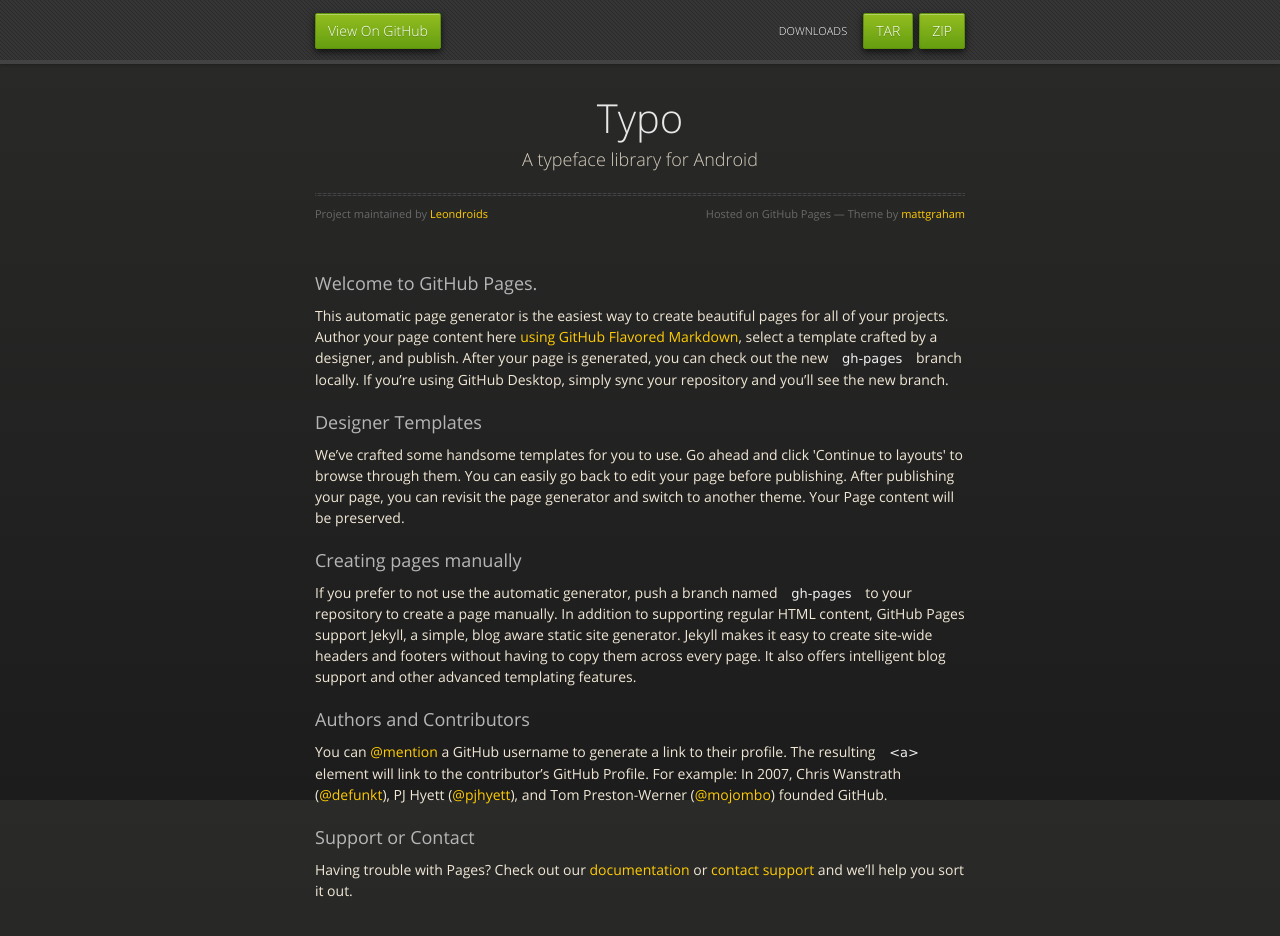
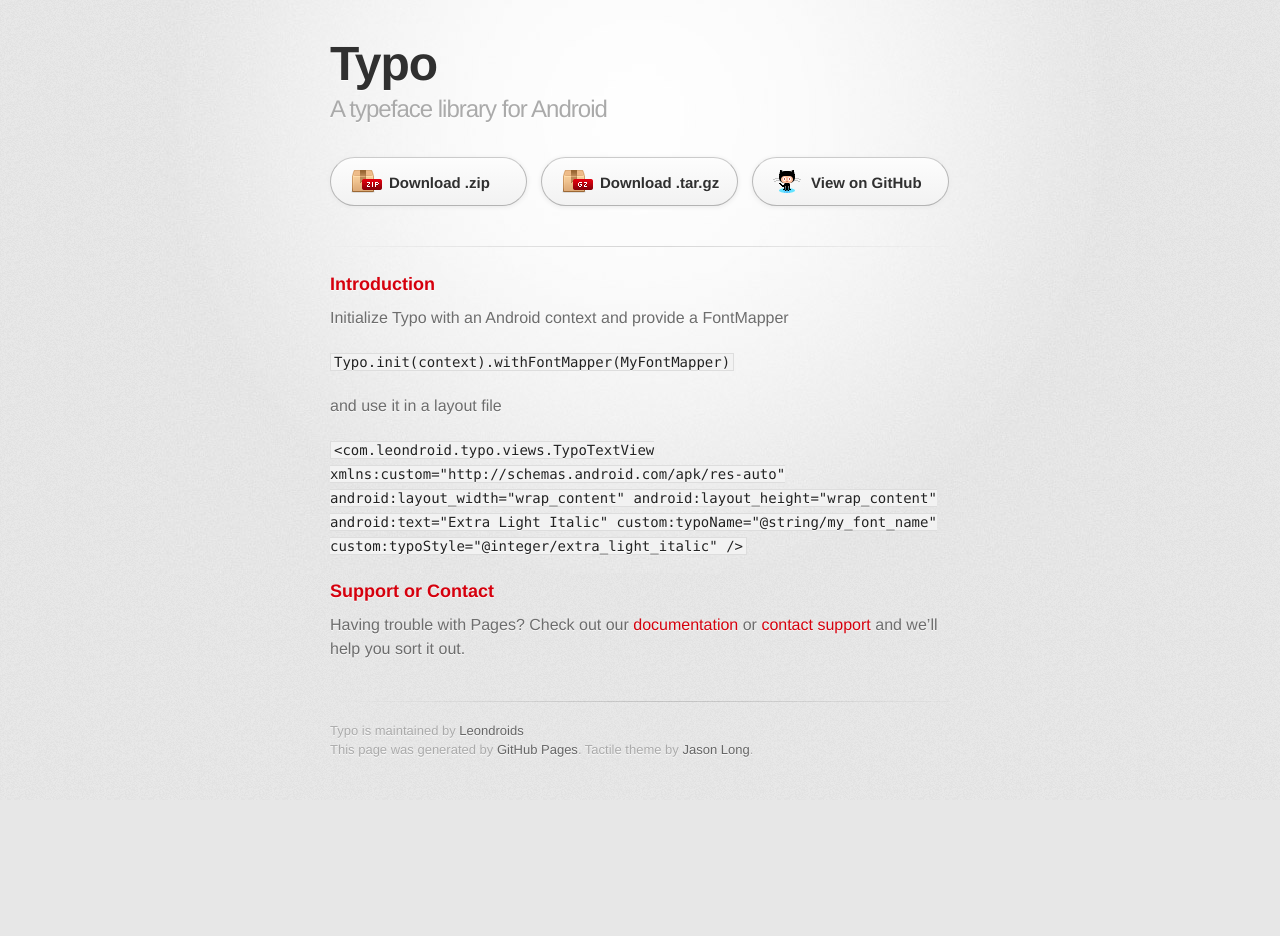
Before and after one commit to Leondroids/typo, a plain HTML site: page index.html in a window 1280 px wide. After the commit the page ends 800 px from the top, so only its background shows below. Drawn offline with nearby package versions, Linux system fonts and the light colour scheme; a web font is replaced by a local one.

Commit message:
Create gh-pages branch via GitHub

```diff
--- a/index.html
+++ b/index.html
@@ -1,71 +1,66 @@
-<!doctype html>
+<!DOCTYPE html>
 <html>
   <head>
-    <meta charset="utf-8">
+    <meta charset='utf-8'>
     <meta http-equiv="X-UA-Compatible" content="chrome=1">
+    <link href='https://fonts.googleapis.com/css?family=Chivo:900' rel='stylesheet' type='text/css'>
+    <link rel="stylesheet" type="text/css" href="stylesheets/stylesheet.css" media="screen">
+    <link rel="stylesheet" type="text/css" href="stylesheets/github-dark.css" media="screen">
+    <link rel="stylesheet" type="text/css" href="stylesheets/print.css" media="print">
+    <!--[if lt IE 9]>
+    <script src="//html5shiv.googlecode.com/svn/trunk/html5.js"></script>
+    <![endif]-->
     <title>Typo by Leondroids</title>
-    <link rel="stylesheet" href="stylesheets/styles.css">
-    <link rel="stylesheet" href="stylesheets/github-dark.css">
-    <script src="https://ajax.googleapis.com/ajax/libs/jquery/1.7.1/jquery.min.js"></script>
-    <script src="javascripts/respond.js"></script>
-    <!--[if lt IE 9]>
-      <script src="//html5shiv.googlecode.com/svn/trunk/html5.js"></script>
-    <![endif]-->
-    <!--[if lt IE 8]>
-    <link rel="stylesheet" href="stylesheets/ie.css">
-    <![endif]-->
-    <meta name="viewport" content="width=device-width, initial-scale=1, user-scalable=no">
+  </head>
 
-  </head>
   <body>
-      <div id="header">
-        <nav>
-          <li class="fork"><a href="https://github.com/Leondroids/typo">View On GitHub</a></li>
-          <li class="downloads"><a href="https://github.com/Leondroids/typo/zipball/master">ZIP</a></li>
-          <li class="downloads"><a href="https://github.com/Leondroids/typo/tarball/master">TAR</a></li>
-          <li class="title">DOWNLOADS</li>
-        </nav>
-      </div><!-- end header -->
+    <div id="container">
+      <div class="inner">
 
-    <div class="wrapper">
+        <header>
+          <h1>Typo</h1>
+          <h2>A typeface library for Android</h2>
+        </header>
 
-      <section>
-        <div id="title">
-          <h1>Typo</h1>
-          <p>A typeface library for Android</p>
-          <hr>
-          <span class="credits left">Project maintained by <a href="https://github.com/Leondroids">Leondroids</a></span>
-          <span class="credits right">Hosted on GitHub Pages &mdash; Theme by <a href="https://twitter.com/michigangraham">mattgraham</a></span>
-        </div>
+        <section id="downloads" class="clearfix">
+          <a href="https://github.com/Leondroids/typo/zipball/master" id="download-zip" class="button"><span>Download .zip</span></a>
+          <a href="https://github.com/Leondroids/typo/tarball/master" id="download-tar-gz" class="button"><span>Download .tar.gz</span></a>
+          <a href="https://github.com/Leondroids/typo" id="view-on-github" class="button"><span>View on GitHub</span></a>
+        </section>
 
-        <h3>
-<a id="welcome-to-github-pages" class="anchor" href="#welcome-to-github-pages" aria-hidden="true"><span class="octicon octicon-link"></span></a>Welcome to GitHub Pages.</h3>
+        <hr>
 
-<p>This automatic page generator is the easiest way to create beautiful pages for all of your projects. Author your page content here <a href="https://guides.github.com/features/mastering-markdown/">using GitHub Flavored Markdown</a>, select a template crafted by a designer, and publish. After your page is generated, you can check out the new <code>gh-pages</code> branch locally. If you’re using GitHub Desktop, simply sync your repository and you’ll see the new branch.</p>
+        <section id="main_content">
+          <h3>
+<a id="introduction" class="anchor" href="#introduction" aria-hidden="true"><span class="octicon octicon-link"></span></a>Introduction</h3>
 
-<h3>
-<a id="designer-templates" class="anchor" href="#designer-templates" aria-hidden="true"><span class="octicon octicon-link"></span></a>Designer Templates</h3>
+<p>Initialize Typo with an Android context and provide a FontMapper</p>
 
-<p>We’ve crafted some handsome templates for you to use. Go ahead and click 'Continue to layouts' to browse through them. You can easily go back to edit your page before publishing. After publishing your page, you can revisit the page generator and switch to another theme. Your Page content will be preserved.</p>
+<p><code>Typo.init(context).withFontMapper(MyFontMapper)</code></p>
 
-<h3>
-<a id="creating-pages-manually" class="anchor" href="#creating-pages-manually" aria-hidden="true"><span class="octicon octicon-link"></span></a>Creating pages manually</h3>
+<p>and use it in a layout file</p>
 
-<p>If you prefer to not use the automatic generator, push a branch named <code>gh-pages</code> to your repository to create a page manually. In addition to supporting regular HTML content, GitHub Pages support Jekyll, a simple, blog aware static site generator. Jekyll makes it easy to create site-wide headers and footers without having to copy them across every page. It also offers intelligent blog support and other advanced templating features.</p>
-
-<h3>
-<a id="authors-and-contributors" class="anchor" href="#authors-and-contributors" aria-hidden="true"><span class="octicon octicon-link"></span></a>Authors and Contributors</h3>
-
-<p>You can <a href="https://github.com/blog/821" class="user-mention">@mention</a> a GitHub username to generate a link to their profile. The resulting <code>&lt;a&gt;</code> element will link to the contributor’s GitHub Profile. For example: In 2007, Chris Wanstrath (<a href="https://github.com/defunkt" class="user-mention">@defunkt</a>), PJ Hyett (<a href="https://github.com/pjhyett" class="user-mention">@pjhyett</a>), and Tom Preston-Werner (<a href="https://github.com/mojombo" class="user-mention">@mojombo</a>) founded GitHub.</p>
+<p><code>&lt;com.leondroid.typo.views.TypoTextView
+            xmlns:custom="http://schemas.android.com/apk/res-auto"
+            android:layout_width="wrap_content"
+            android:layout_height="wrap_content"
+            android:text="Extra Light Italic"
+            custom:typoName="@string/my_font_name"
+            custom:typoStyle="@integer/extra_light_italic" /&gt;</code></p>
 
 <h3>
 <a id="support-or-contact" class="anchor" href="#support-or-contact" aria-hidden="true"><span class="octicon octicon-link"></span></a>Support or Contact</h3>
 
 <p>Having trouble with Pages? Check out our <a href="https://help.github.com/pages">documentation</a> or <a href="https://github.com/contact">contact support</a> and we’ll help you sort it out.</p>
-      </section>
+        </section>
 
+        <footer>
+          Typo is maintained by <a href="https://github.com/Leondroids">Leondroids</a><br>
+          This page was generated by <a href="https://pages.github.com">GitHub Pages</a>. Tactile theme by <a href="https://twitter.com/jasonlong">Jason Long</a>.
+        </footer>
+
+
+      </div>
     </div>
-    <!--[if !IE]><script>fixScale(document);</script><![endif]-->
-
   </body>
 </html>
--- /dev/null
+++ b/javascripts/main.js
@@ -0,0 +1 @@
+console.log('This would be the main JS file.');
--- /dev/null
+++ b/stylesheets/print.css
@@ -0,0 +1,228 @@
+html, body, div, span, applet, object, iframe,
+h1, h2, h3, h4, h5, h6, p, blockquote, pre,
+a, abbr, acronym, address, big, cite, code,
+del, dfn, em, img, ins, kbd, q, s, samp,
+small, strike, strong, sub, sup, tt, var,
+b, u, i, center,
+dl, dt, dd, ol, ul, li,
+fieldset, form, label, legend,
+table, caption, tbody, tfoot, thead, tr, th, td,
+article, aside, canvas, details, embed,
+figure, figcaption, footer, header, hgroup,
+menu, nav, output, ruby, section, summary,
+time, mark, audio, video {
+  padding: 0;
+  margin: 0;
+  font: inherit;
+  font-size: 100%;
+  vertical-align: baseline;
+  border: 0;
+}
+/* HTML5 display-role reset for older browsers */
+article, aside, details, figcaption, figure,
+footer, header, hgroup, menu, nav, section {
+  display: block;
+}
+body {
+  line-height: 1;
+}
+ol, ul {
+  list-style: none;
+}
+blockquote, q {
+  quotes: none;
+}
+blockquote:before, blockquote:after,
+q:before, q:after {
+  content: '';
+  content: none;
+}
+table {
+  border-spacing: 0;
+  border-collapse: collapse;
+}
+body {
+  font-family: 'Helvetica Neue', Helvetica, Arial, serif;
+  font-size: 13px;
+  line-height: 1.5;
+  color: #000;
+}
+
+a {
+  font-weight: bold;
+  color: #d5000d;
+}
+
+header {
+  padding-top: 35px;
+  padding-bottom: 10px;
+}
+
+header h1 {
+  font-size: 48px;
+  font-weight: bold;
+  line-height: 1.2;
+  color: #303030;
+  letter-spacing: -1px;
+}
+
+header h2 {
+  font-size: 24px;
+  font-weight: normal;
+  line-height: 1.3;
+  color: #aaa;
+  letter-spacing: -1px;
+}
+#downloads {
+  display: none;
+}
+#main_content {
+  padding-top: 20px;
+}
+
+code, pre {
+  margin-bottom: 30px;
+  font-family: Monaco, "Bitstream Vera Sans Mono", "Lucida Console", Terminal;
+  font-size: 12px;
+  color: #222;
+}
+
+code {
+  padding: 0 3px;
+}
+
+pre {
+  padding: 20px;
+  overflow: auto;
+  border: solid 1px #ddd;
+}
+pre code {
+  padding: 0;
+}
+
+ul, ol, dl {
+  margin-bottom: 20px;
+}
+
+
+/* COMMON STYLES */
+
+table {
+  width: 100%;
+  border: 1px solid #ebebeb;
+}
+
+th {
+  font-weight: 500;
+}
+
+td {
+  font-weight: 300;
+  text-align: center;
+  border: 1px solid #ebebeb;
+}
+
+form {
+  padding: 20px;
+  background: #f2f2f2;
+
+}
+
+
+/* GENERAL ELEMENT TYPE STYLES */
+
+h1 {
+  font-size: 2.8em;
+}
+
+h2 {
+  margin-bottom: 8px;
+  font-size: 22px;
+  font-weight: bold;
+  color: #303030;
+}
+
+h3 {
+  margin-bottom: 8px;
+  font-size: 18px;
+  font-weight: bold;
+  color: #d5000d;
+}
+
+h4 {
+  font-size: 16px;
+  font-weight: bold;
+  color: #303030;
+}
+
+h5 {
+  font-size: 1em;
+  color: #303030;
+}
+
+h6 {
+  font-size: .8em;
+  color: #303030;
+}
+
+p {
+  margin-bottom: 20px;
+  font-weight: 300;
+}
+
+a {
+  text-decoration: none;
+}
+
+p a {
+  font-weight: 400;
+}
+
+blockquote {
+  padding: 0 0 0 30px;
+  margin-bottom: 20px;
+  font-size: 1.6em;
+  border-left: 10px solid #e9e9e9;
+}
+
+ul li {
+  list-style-position: inside;
+  list-style: disc;
+  padding-left: 20px;
+}
+
+ol li {
+  list-style-position: inside;
+  list-style: decimal;
+  padding-left: 3px;
+}
+
+dl dd {
+  font-style: italic;
+  font-weight: 100;
+}
+
+footer {
+  padding-top: 20px;
+  padding-bottom: 30px;
+  margin-top: 40px;
+  font-size: 13px;
+  color: #aaa;
+}
+
+footer a {
+  color: #666;
+}
+
+/* MISC */
+.clearfix:after {
+  display: block;
+  height: 0;
+  clear: both;
+  visibility: hidden;
+  content: '.';
+}
+
+.clearfix {display: inline-block;}
+* html .clearfix {height: 1%;}
+.clearfix {display: block;}
--- /dev/null
+++ b/stylesheets/stylesheet.css
@@ -0,0 +1,373 @@
+/* http://meyerweb.com/eric/tools/css/reset/
+   v2.0 | 20110126
+   License: none (public domain)
+*/
+html, body, div, span, applet, object, iframe,
+h1, h2, h3, h4, h5, h6, p, blockquote, pre,
+a, abbr, acronym, address, big, cite, code,
+del, dfn, em, img, ins, kbd, q, s, samp,
+small, strike, strong, sub, sup, tt, var,
+b, u, i, center,
+dl, dt, dd, ol, ul, li,
+fieldset, form, label, legend,
+table, caption, tbody, tfoot, thead, tr, th, td,
+article, aside, canvas, details, embed,
+figure, figcaption, footer, header, hgroup,
+menu, nav, output, ruby, section, summary,
+time, mark, audio, video {
+	padding: 0;
+	margin: 0;
+	font: inherit;
+	font-size: 100%;
+	vertical-align: baseline;
+	border: 0;
+}
+/* HTML5 display-role reset for older browsers */
+article, aside, details, figcaption, figure,
+footer, header, hgroup, menu, nav, section {
+	display: block;
+}
+body {
+	line-height: 1;
+}
+ol, ul {
+	list-style: none;
+}
+blockquote, q {
+	quotes: none;
+}
+blockquote:before, blockquote:after,
+q:before, q:after {
+	content: '';
+	content: none;
+}
+table {
+	border-spacing: 0;
+	border-collapse: collapse;
+}
+
+/* LAYOUT STYLES */
+body {
+  font-family: 'Helvetica Neue', Helvetica, Arial, serif;
+  font-size: 1em;
+  line-height: 1.5;
+  color: #6d6d6d;
+  text-shadow: 0 1px 0 rgba(255, 255, 255, 0.8);
+  background: #e7e7e7 url(../images/body-bg.png) 0 0 repeat;
+}
+
+a {
+  color: #d5000d;
+}
+a:hover {
+  color: #c5000c;
+}
+
+header {
+  padding-top: 35px;
+  padding-bottom: 25px;
+}
+
+header h1 {
+  font-family: 'Chivo', 'Helvetica Neue', Helvetica, Arial, serif;
+  font-size: 48px; font-weight: 900;
+  line-height: 1.2;
+  color: #303030;
+  letter-spacing: -1px;
+}
+
+header h2 {
+  font-size: 24px;
+  font-weight: normal;
+  line-height: 1.3;
+  color: #aaa;
+  letter-spacing: -1px;
+}
+
+#container {
+  min-height: 595px;
+  background: transparent url(../images/highlight-bg.jpg) 50% 0 no-repeat;
+}
+
+.inner {
+  width: 620px;
+  margin: 0 auto;
+}
+
+#container .inner img {
+  max-width: 100%;
+}
+
+#downloads {
+  margin-bottom: 40px;
+}
+
+a.button {
+  display: block;
+  float: left;
+  width: 179px;
+  padding: 12px 8px 12px 8px;
+  margin-right: 14px;
+  font-size: 15px;
+  font-weight: bold;
+  line-height: 25px;
+  color: #303030;
+  background: #fdfdfd; /* Old browsers */
+  background: -moz-linear-gradient(top,  #fdfdfd 0%, #f2f2f2 100%); /* FF3.6+ */
+  background: -webkit-gradient(linear, left top, left bottom, color-stop(0%,#fdfdfd), color-stop(100%,#f2f2f2)); /* Chrome,Safari4+ */
+  background: -webkit-linear-gradient(top,  #fdfdfd 0%,#f2f2f2 100%); /* Chrome10+,Safari5.1+ */
+  background: -o-linear-gradient(top,  #fdfdfd 0%,#f2f2f2 100%); /* Opera 11.10+ */
+  background: -ms-linear-gradient(top,  #fdfdfd 0%,#f2f2f2 100%); /* IE10+ */
+  background: linear-gradient(top,  #fdfdfd 0%,#f2f2f2 100%); /* W3C */
+  filter: progid:DXImageTransform.Microsoft.gradient( startColorstr='#fdfdfd', endColorstr='#f2f2f2',GradientType=0 ); /* IE6-9 */
+  border-top: solid 1px #cbcbcb;
+  border-right: solid 1px #b7b7b7;
+  border-bottom: solid 1px #b3b3b3;
+  border-left: solid 1px #b7b7b7;
+  border-radius: 30px;
+  -webkit-box-shadow: 10px 10px 5px #888;
+  -moz-box-shadow: 10px 10px 5px #888;
+  box-shadow: 0px 1px 5px #e8e8e8;
+  -moz-border-radius: 30px;
+  -webkit-border-radius: 30px;
+}
+a.button:hover {
+  background: #fafafa; /* Old browsers */
+  background: -moz-linear-gradient(top,  #fdfdfd 0%, #f6f6f6 100%); /* FF3.6+ */
+  background: -webkit-gradient(linear, left top, left bottom, color-stop(0%,#fdfdfd), color-stop(100%,#f6f6f6)); /* Chrome,Safari4+ */
+  background: -webkit-linear-gradient(top,  #fdfdfd 0%,#f6f6f6 100%); /* Chrome10+,Safari5.1+ */
+  background: -o-linear-gradient(top,  #fdfdfd 0%,#f6f6f6 100%); /* Opera 11.10+ */
+  background: -ms-linear-gradient(top,  #fdfdfd 0%,#f6f6f6 100%); /* IE10+ */
+  background: linear-gradient(top,  #fdfdfd 0%,#f6f6f6, 100%); /* W3C */
+  filter: progid:DXImageTransform.Microsoft.gradient( startColorstr='#fdfdfd', endColorstr='#f6f6f6',GradientType=0 ); /* IE6-9 */
+  border-top: solid 1px #b7b7b7;
+  border-right: solid 1px #b3b3b3;
+  border-bottom: solid 1px #b3b3b3;
+  border-left: solid 1px #b3b3b3;
+}
+
+a.button span {
+  display: block;
+  height: 23px;
+  padding-left: 50px;
+}
+
+#download-zip span {
+  background: transparent url(../images/zip-icon.png) 12px 50% no-repeat;
+}
+#download-tar-gz span {
+  background: transparent url(../images/tar-gz-icon.png) 12px 50% no-repeat;
+}
+#view-on-github span {
+  background: transparent url(../images/octocat-icon.png) 12px 50% no-repeat;
+}
+#view-on-github {
+  margin-right: 0;
+}
+
+code, pre {
+  margin-bottom: 30px;
+  font-family: Monaco, "Bitstream Vera Sans Mono", "Lucida Console", Terminal;
+  font-size: 14px;
+  color: #222;
+}
+
+code {
+  padding: 0 3px;
+  background-color: #f2f2f2;
+  border: solid 1px #ddd;
+}
+
+pre {
+  padding: 20px;
+  overflow: auto;
+  color: #f2f2f2;
+  text-shadow: none;
+  background: #303030;
+}
+pre code {
+  padding: 0;
+  color: #f2f2f2;
+  background-color: #303030;
+  border: none;
+}
+
+ul, ol, dl {
+  margin-bottom: 20px;
+}
+
+
+/* COMMON STYLES */
+
+hr {
+  height: 1px;
+  padding-bottom: 1em;
+  margin-top: 1em;
+  line-height: 1px;
+  background: transparent url('../images/hr.png') 50% 0 no-repeat;
+  border: none;
+}
+
+strong {
+  font-weight: bold;
+}
+
+em {
+  font-style: italic;
+}
+
+table {
+  width: 100%;
+  border: 1px solid #ebebeb;
+}
+
+th {
+  font-weight: 500;
+}
+
+td {
+  font-weight: 300;
+  text-align: center;
+  border: 1px solid #ebebeb;
+}
+
+form {
+  padding: 20px;
+  background: #f2f2f2;
+
+}
+
+
+/* GENERAL ELEMENT TYPE STYLES */
+
+h1 {
+  font-size: 32px;
+}
+
+h2 {
+  margin-bottom: 8px;
+  font-size: 22px;
+  font-weight: bold;
+  color: #303030;
+}
+
+h3 {
+  margin-bottom: 8px;
+  font-size: 18px;
+  font-weight: bold;
+  color: #d5000d;
+}
+
+h4 {
+  font-size: 16px;
+  font-weight: bold;
+  color: #303030;
+}
+
+h5 {
+  font-size: 1em;
+  color: #303030;
+}
+
+h6 {
+  font-size: .8em;
+  color: #303030;
+}
+
+p {
+  margin-bottom: 20px;
+  font-weight: 300;
+}
+
+a {
+  text-decoration: none;
+}
+
+p a {
+  font-weight: 400;
+}
+
+blockquote {
+  padding: 0 0 0 30px;
+  margin-bottom: 20px;
+  font-size: 1.6em;
+  border-left: 10px solid #e9e9e9;
+}
+
+ul li {
+  list-style-position: inside;
+  list-style: disc;
+  padding-left: 20px;
+}
+
+ol li {
+  list-style-position: inside;
+  list-style: decimal;
+  padding-left: 3px;
+}
+
+dl dt {
+  color: #303030;
+}
+
+footer {
+  padding-top: 20px;
+  padding-bottom: 30px;
+  margin-top: 40px;
+  font-size: 13px;
+  color: #aaa;
+  background: transparent url('../images/hr.png') 0 0 no-repeat;
+}
+
+footer a {
+  color: #666;
+}
+footer a:hover {
+  color: #444;
+}
+
+/* MISC */
+.clearfix:after {
+  display: block;
+  height: 0;
+  clear: both;
+  visibility: hidden;
+  content: '.';
+}
+
+.clearfix {display: inline-block;}
+* html .clearfix {height: 1%;}
+.clearfix {display: block;}
+
+/* #Media Queries
+================================================== */
+
+/* Smaller than standard 960 (devices and browsers) */
+@media only screen and (max-width: 959px) { }
+
+/* Tablet Portrait size to standard 960 (devices and browsers) */
+@media only screen and (min-width: 768px) and (max-width: 959px) { }
+
+/* All Mobile Sizes (devices and browser) */
+@media only screen and (max-width: 767px) {
+  header {
+    padding-top: 10px;
+    padding-bottom: 10px;
+  }
+  #downloads {
+    margin-bottom: 25px;
+  }
+  #download-zip, #download-tar-gz {
+    display: none;
+  }
+  .inner {
+    width: 94%;
+    margin: 0 auto;
+  }
+}
+
+/* Mobile Landscape Size to Tablet Portrait (devices and browsers) */
+@media only screen and (min-width: 480px) and (max-width: 767px) { }
+
+/* Mobile Portrait Size to Mobile Landscape Size (devices and browsers) */
+@media only screen and (max-width: 479px) { }
```
Also changed, not shown: params.json (+1 -1 lines), images/body-bg.png (added), images/highlight-bg.jpg (added), images/hr.png (added), images/octocat-icon.png (added), images/tar-gz-icon.png (added), images/zip-icon.png (added).
